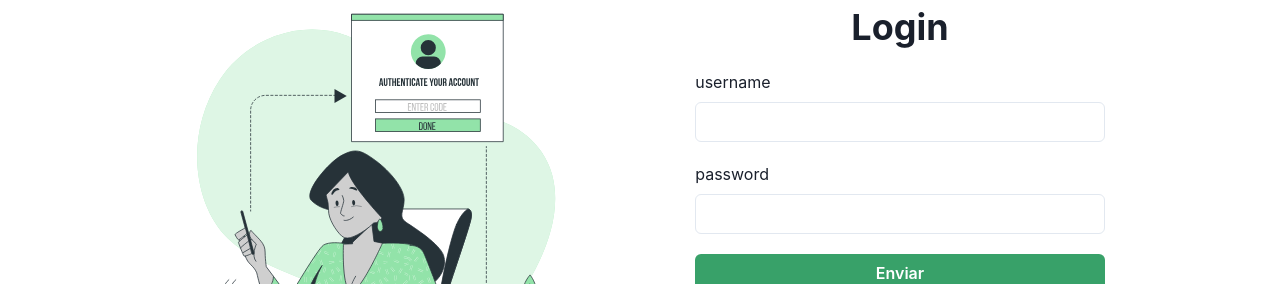
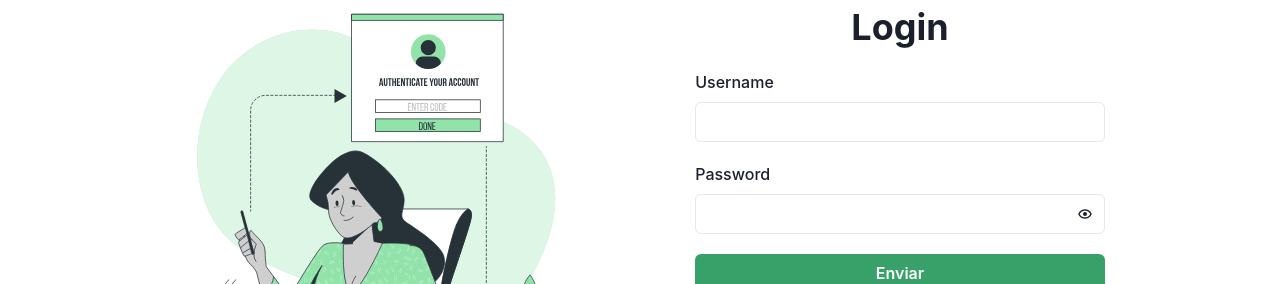
Before and after one commit to eduardoddmg/gestorfinanceiro, a React (Vite) app in the folder frontend/: page /login in a window 1280 px wide. Shown: the part 220-504 px from the top of the page. Built offline with nearby package versions, Linux system fonts and the light colour scheme.

Commit message:
finish register and login front end w/ context api

```diff
--- a/frontend/src/components/navbar/NavbarDesktop.jsx
+++ b/frontend/src/components/navbar/NavbarDesktop.jsx
@@ -1,10 +1,13 @@
-import React from "react";
+import React, { useContext } from "react";
 import { Button, HStack, Link as LinkChakra } from "@chakra-ui/react";
 import { dataNavbar } from "../../utils";
 import { Link } from "react-router-dom";
 import { BsFillPersonFill } from "react-icons/bs";
+import { BiExit } from 'react-icons/bi';
+import { userContext } from '../../context';
 
 const NavbarDesktop = (props) => {
+  const { user, changeUsername } = useContext(userContext);
   const { linkHeader, linksSecondary, btn } = dataNavbar;
   return (
     <>
@@ -29,14 +32,21 @@ const NavbarDesktop = (props) => {
               {item.name}
             </LinkChakra>
           ))}
-          <Button
-            as={Link}
-            to="/login"
-            leftIcon={<BsFillPersonFill />}
-            color="green.500"
-          >
-            {btn.name}
-          </Button>
+          {!user ?
+            (<Button
+              as={Link}
+              to="/login"
+              leftIcon={<BsFillPersonFill />}
+              color="green.500">
+                {btn.name}
+              </Button>) :
+            (<Button
+              leftIcon={<BiExit />}
+              color="green.500"
+              onClick={() => changeUsername('')}
+              >
+                Sair
+              </Button>)}
         </HStack>
       </HStack>
     </>
--- a/frontend/src/context/index.js
+++ b/frontend/src/context/index.js
@@ -1 +1 @@
-export * from './open';
+export * from './useAuth';
--- a/frontend/src/context/open.js
+++ /dev/null
@@ -1,5 +0,0 @@
-import { createContext } from "react";
-
-const bool = [true, false];
-
-export const openContext = createContext(bool);
--- /dev/null
+++ b/frontend/src/context/useAuth.jsx
@@ -0,0 +1,15 @@
+import { createContext, useState } from 'react';
+
+export const userContext = createContext({});
+
+export const UseAuth = ({ children }) => {
+	const [user, setUser] = useState('');
+
+	const changeUsername = (username) => setUser(username);
+
+	return (
+		<userContext.Provider value={{user, changeUsername}}>
+			{children}
+		</userContext.Provider>
+	);
+}
--- /dev/null
+++ b/frontend/src/hooks/useFetch.jsx
@@ -0,0 +1 @@
+export function
--- a/frontend/src/main.jsx
+++ b/frontend/src/main.jsx
@@ -3,11 +3,14 @@ import React from "react";
 import ReactDOM from "react-dom/client";
 import App from "./App";
 import Router from "./router";
+import { UseAuth } from './context'
 
 ReactDOM.createRoot(document.getElementById("root")).render(
   <React.StrictMode>
     <ChakraProvider>
-      <Router />
+      <UseAuth>
+        <Router />
+      </UseAuth>
     </ChakraProvider>
   </React.StrictMode>
 );
--- /dev/null
+++ b/frontend/src/pages/dashboard.jsx
@@ -0,0 +1,27 @@
+import { Heading, Spinner, Center, Stack } from '@chakra-ui/react';
+import { userContext } from '../context';
+import { useContext, useEffect, useState} from 'react';
+import LayoutComponent from '../components/LayoutComponent';
+import { useNavigate } from 'react-router-dom';
+
+export default function Dashboard() {
+	const [loading, setLoading] = useState(true);
+
+	const { user } = useContext(userContext);
+	const navigate = useNavigate();
+
+	useEffect(() => !user ? navigate('/') : setLoading(false), []);
+
+	return (
+		<LayoutComponent>
+			{loading ?
+			(<Center h="100vh">
+				<Spinner color="green.500" size="xl" />
+			</Center> ): (
+			<Stack minH="100vh" p={5}>
+				<Heading>Seja bem-vindo, {user}</Heading>
+			</Stack>
+			)}
+		</LayoutComponent>
+	)
+}
--- a/frontend/src/pages/login.jsx
+++ b/frontend/src/pages/login.jsx
@@ -5,28 +5,79 @@ import {
   Button,
   VStack,
   Text,
+  FormLabel,
+  FormControl,
   Link as LinkChakra,
+  Input,
+  InputGroup,
+  InputRightElement,
+  IconButton,
+  FormHelperText
 } from "@chakra-ui/react";
-import React from "react";
-import Input from "../components/input";
+import React, { useState, useContext } from "react";
 import LayoutComponent from "../components/LayoutComponent";
 import { Link } from "react-router-dom";
 import { useResponsive } from "../hooks";
 import { useMediaQuery } from 'usehooks-ts';
+import { useForm } from 'react-hook-form';
+import { BiShow, BiHide } from "react-icons/bi";
+import { useNavigate } from 'react-router-dom';
+
+import { loginUser } from '../utils';
+import { userContext } from '../context';
 
 const Login = () => {
+  const { user, changeUsername } = useContext(userContext);
+  const { register, handleSubmit, formState: { errors }} = useForm();
   const responsive = useMediaQuery("(max-width: 1000px)");
+
+  const [showPassword, setShowPassword] = useState(false);
+  const navigate = useNavigate();
+
+  const onSubmit = async (data) => {
+    const response = await loginUser(data);
+    console.log(response.data);
+    changeUsername(data.username);
+    console.log(user);
+    if (response.data.isLogged) navigate('/dashboard');
+  };
+
   return (
     <LayoutComponent>
       <HStack justify="center" align="center">
        {!responsive && <VStack w="40%" py={20} h="80vh">
           <Image src="/assets/login.svg" alt="login" boxSize="80%" my={10} />
         </VStack>}
-        <VStack spacing={5} mb={10} w={responsive ? "90%":"40%"} h="80vh" justify="center">
+        <VStack as="form" onSubmit={handleSubmit(onSubmit)} spacing={5} mb={10} w={responsive ? "90%":"40%"} h="80vh" justify="center">
           <Heading>Login</Heading>
-          <Input label="username" width="80%" />
-          <Input label="password" width="80%" />
-          <Button colorScheme="green" width="80%">
+          <FormControl w="80%">
+            <FormLabel>Username</FormLabel>
+            <Input placelholder="username" width="100%" {...register("username", {required: "Username tem que ter no mínimo 8 caracteres", minLength: { value: 8, message: "Username tem que ter no mínimo 8 caracteres"}})} />
+            {errors.username && (
+              <FormHelperText color="red">
+                {errors.password.message}
+              </FormHelperText>
+            )}
+          </FormControl>
+          <FormControl w="80%">
+            <FormLabel>Password</FormLabel>
+            <InputGroup>
+              <Input placelholder="password" type={showPassword ? "text" : "password"} width="100%" {...register("password", {required: "Password tem que ter no mínimo 8 caracteres", minLength: { value: 8, message: "Password tem que ter no mínimo 8 caracteres"}})} />
+              <InputRightElement>
+                <IconButton
+                  onClick={() => setShowPassword(!showPassword)}
+                  bg="transparent"
+                  icon={showPassword ? <BiHide /> : <BiShow />}
+                />
+              </InputRightElement>
+            </InputGroup>
+            {errors.username && (
+              <FormHelperText color="red">
+                {errors.password.message}
+              </FormHelperText>
+            )}
+          </FormControl>
+          <Button type="submit" colorScheme="green" width="80%">
             Enviar
           </Button>
           <Text>
--- a/frontend/src/router.jsx
+++ b/frontend/src/router.jsx
@@ -4,6 +4,7 @@ import App from './App';
 import Login from './pages/login';
 import Register from "./pages/register";
 import Error from "./pages/error";
+import Dashboard from './pages/dashboard';
 
 const Router = () => {
   return (
@@ -12,6 +13,7 @@ const Router = () => {
         <Route path="/" element={<App />} />
         <Route path="/login" element={<Login />} />
         <Route path="/register" element={<Register />} />
+        <Route path="/dashboard" element={<Dashboard />} />
         <Route path="*" element={<Error />} />
       </Routes>
     </BrowserRouter>
--- a/frontend/src/utils/actionsServer.js
+++ b/frontend/src/utils/actionsServer.js
@@ -9,3 +9,13 @@ export async function registerUser(body) {
         console.log(error);
     }
 }
+
+export async function loginUser(body) {
+    try {
+        const { username, password } = body;
+        const resp = await axios.get(`https://finances-app-backend.herokuapp.com/api/auth/loginUser?username=${username}&password=${password}`);
+        return resp;
+    } catch (error) {
+        console.log(error);
+    }
+}
```
